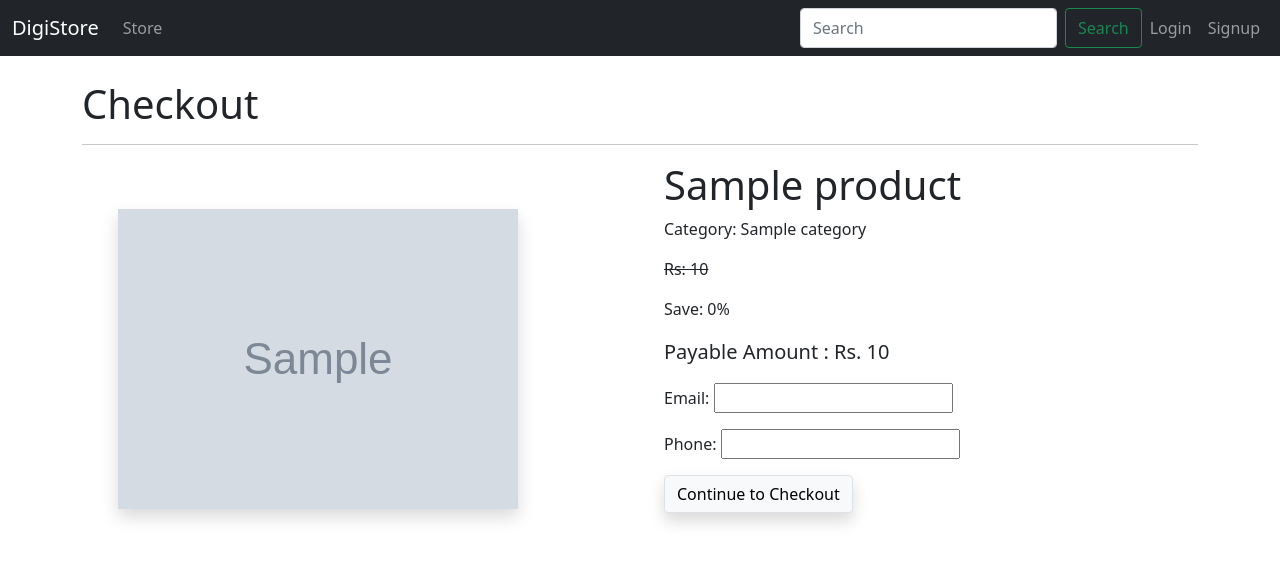
After one commit to shivamsharmass/DiGi_Notes, a Django app: a page that uses diginotes/store/templates/store/base.html in a window 1280 px wide. The commit adds this page. Shown: the top 563 px of the page. Run offline with Django 3.2, Linux system fonts and the light colour scheme; tables that the repository leaves empty hold one stand-in row (values such as "Sample post"); grey boxes marked "Sample" are stand-in pictures.

Commit message:
added checkout form

```diff
--- /dev/null
+++ b/diginotes/store/forms.py
@@ -0,0 +1,6 @@
+from django import forms
+
+
+class CheckoutForm(forms.Form):
+    email = forms.EmailField(max_length=30)
+    phone = forms.CharField(max_length=10)
--- a/diginotes/store/templates/store/base.html
+++ b/diginotes/store/templates/store/base.html
@@ -14,6 +14,7 @@
         font-weight: 400;
       }
     </style>
+
   </head>
 <body>
     <!-- Header start -->
--- /dev/null
+++ b/diginotes/store/templates/store/checkout.html
@@ -0,0 +1,40 @@
+{% extends 'store/base.html' %}
+{% load store_tags %}
+{% block content %}
+
+<br>
+<div class="container">
+    <h1>Checkout</h1>
+    <hr>
+    <div class="mt-3">
+        <div class="row">
+            <div class="col p-4">
+                <div class="p-4">
+                    <img class="img-fluid shadow" src="{{product.thumbnail.url}}" alt="">
+                </div>
+            </div>
+            <div class="col">
+                <div>
+                    <h1 class="display-5">{{product.name}}</h1>
+                    <p>Category: {{product.category}}</p>
+                    <p><del>Rs: {{product.price}}</del> &nbsp;</p>
+                    <p>Save: {{product.discount}}%</p>
+                    <p style="font-size: 20px;">
+                        Payable Amount : Rs. {% sale_price product.price product.discount %}
+                    </p>
+                    <form method="post">
+                        {% csrf_token %}
+                        {{form.as_p}}
+
+                        <input class="btn btn-light border shadow" type="submit" value="Continue to Checkout">
+                    </form>
+
+
+                </div>
+
+            </div>
+        </div>
+    </div>
+</div>
+
+{% endblock %}
--- a/diginotes/store/templates/store/product_detail.html
+++ b/diginotes/store/templates/store/product_detail.html
@@ -22,7 +22,7 @@
                 <h3><del>Rs: {{product.price}}</del> &nbsp;Rs. {% sale_price product.price product.discount %}</h3>
                 <h2>Save: {{product.discount}}%</h2>
                 <div class="m-4 p-3">
-                    <a href="/product/{{product.slug}}" class="btn border btn-dark btn-block m-0">Buy Now</a>
+                    <a href="/checkout/{{product.slug}}" class="btn border btn-dark btn-block m-0">Buy Now</a>
                   </div>
             </div>
         </div>
--- a/diginotes/store/templates/store/search.html
+++ b/diginotes/store/templates/store/search.html
@@ -1,4 +1,4 @@
-import
+{% load store_tags %}
 
 
 <!DOCTYPE html>
--- a/diginotes/store/urls.py
+++ b/diginotes/store/urls.py
@@ -18,6 +18,7 @@ from django.urls import path , include
 from .views.home import HomeView, about, contactus, enquiry, search
 from .views.auth import  SignupView, LoginView, logout_view
 from .views.details import ProductDetailView
+from .views.checkout import checkout
 
 urlpatterns = [
 
@@ -30,5 +31,6 @@ urlpatterns = [
     path('login', LoginView.as_view(), name='login'),
     path('logout', logout_view, name='logout'),
     path('product/<str:slug>', ProductDetailView.as_view()),
+    path('checkout/<str:slug>', checkout, name='checkout'),
 
 ]
--- /dev/null
+++ b/diginotes/store/views/checkout.py
@@ -0,0 +1,13 @@
+from store.forms import CheckoutForm
+from django.shortcuts import render
+from store.models import Product
+
+
+def checkout(request, slug):
+    form = CheckoutForm()
+    product = Product.objects.get(slug=slug)
+    context = {
+        'product' : product,
+        'form' : form
+    }
+    return render(request, template_name='store/checkout.html', context=context)
```
Also changed, not shown: diginotes/store/templates/store/payment.html (added, +16 -0 lines).
